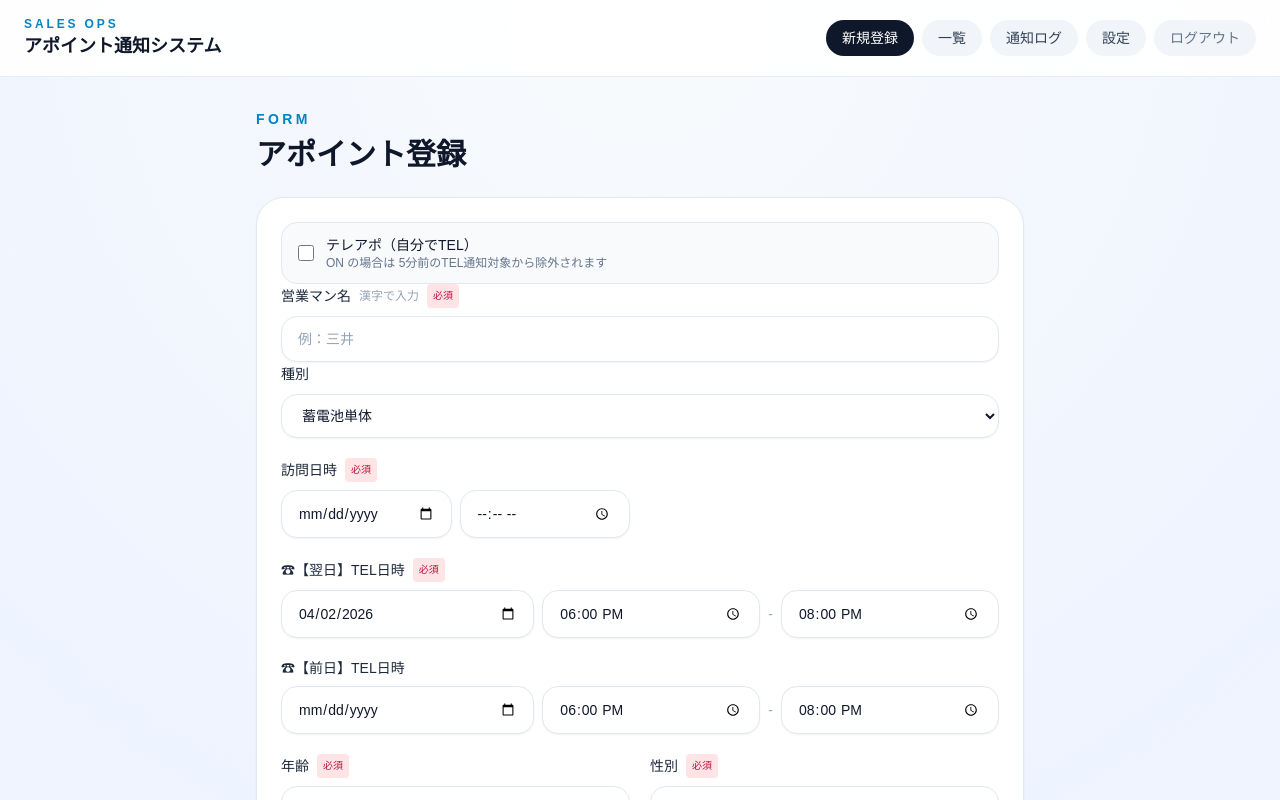
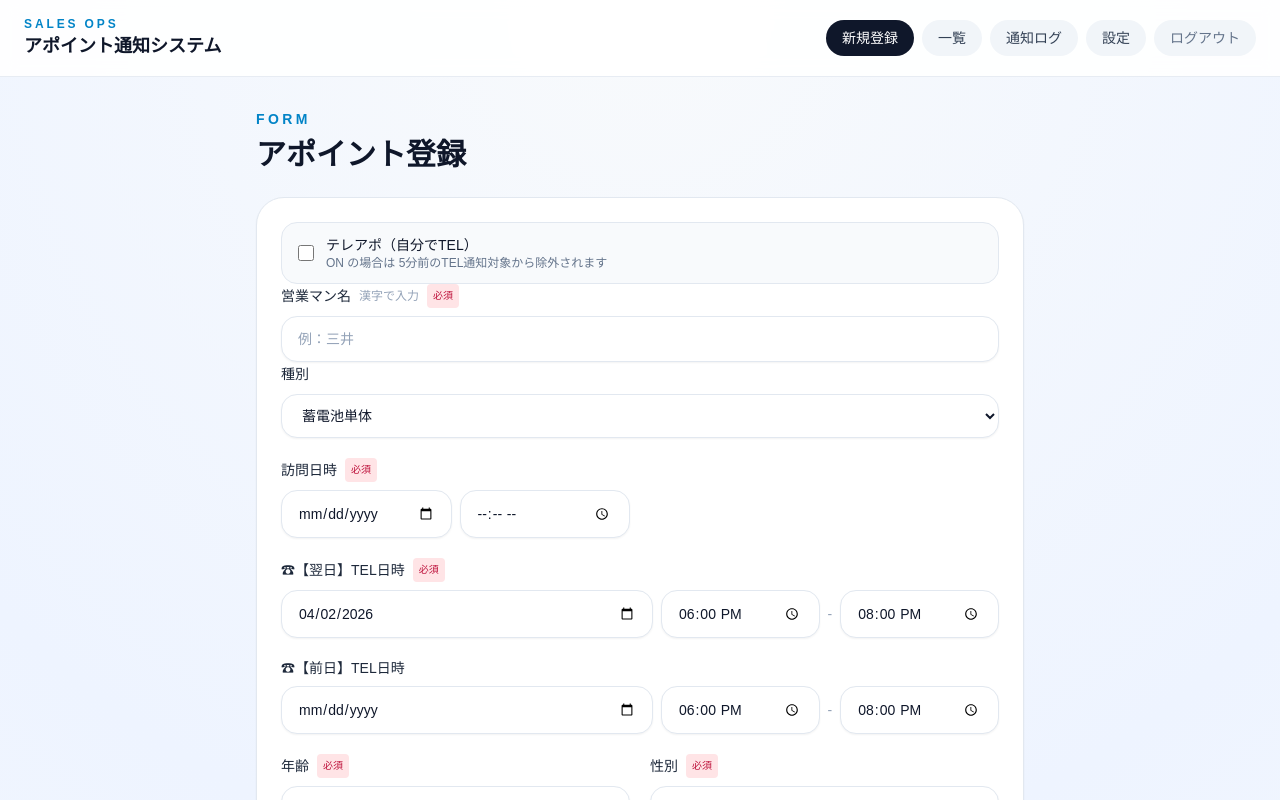
Before and after one commit to kmitsui-bit/bookish-garbanzo, a Next.js app: page /appointments/new in a window 1280 px wide. Shown: the top 800 px of the page. Built offline with nearby package versions, Linux system fonts and the light colour scheme; no server answers.

Commit message:
モバイルTEL日時入力の横幅崩れを修正

```diff
--- a/src/components/appointment-form.tsx
+++ b/src/components/appointment-form.tsx
@@ -250,14 +250,14 @@ export function AppointmentForm({ mode, initialValues, appointmentId }: Props) {
         {/* 翌日TEL日時 */}
         <div className="md:col-span-2">
           <Field label="☎【翌日】TEL日時" required error={errors.telAtDateInput?.[0] ?? errors.telAtStartTimeInput?.[0]}>
-            <div className="space-y-2 sm:grid sm:grid-cols-[minmax(0,1.15fr)_minmax(0,1fr)_auto_minmax(0,1fr)] sm:items-center sm:gap-2 sm:space-y-0">
+            <div className="grid gap-2 md:grid-cols-[minmax(0,1.1fr)_minmax(0,1fr)] md:items-center">
               <input
                 type="date"
                 className={dateTimeClass}
                 value={values.telAtDateInput}
                 onChange={(event) => setValues((prev) => ({ ...prev, telAtDateInput: event.target.value }))}
               />
-              <div className="grid grid-cols-[minmax(0,1fr)_auto_minmax(0,1fr)] items-center gap-2 sm:col-span-3">
+              <div className="grid min-w-0 grid-cols-[minmax(0,1fr)_auto_minmax(0,1fr)] items-center gap-2">
                 <input
                   type="time"
                   className={dateTimeClass}
@@ -279,14 +279,14 @@ export function AppointmentForm({ mode, initialValues, appointmentId }: Props) {
         {/* 前日TEL日時 */}
         <div className="md:col-span-2">
           <Field label="☎【前日】TEL日時">
-            <div className="space-y-2 sm:grid sm:grid-cols-[minmax(0,1.15fr)_minmax(0,1fr)_auto_minmax(0,1fr)] sm:items-center sm:gap-2 sm:space-y-0">
+            <div className="grid gap-2 md:grid-cols-[minmax(0,1.1fr)_minmax(0,1fr)] md:items-center">
               <input
                 type="date"
                 className={dateTimeClass}
                 value={values.prevDayTelAtDateInput}
                 onChange={(event) => setValues((prev) => ({ ...prev, prevDayTelAtDateInput: event.target.value }))}
               />
-              <div className="grid grid-cols-[minmax(0,1fr)_auto_minmax(0,1fr)] items-center gap-2 sm:col-span-3">
+              <div className="grid min-w-0 grid-cols-[minmax(0,1fr)_auto_minmax(0,1fr)] items-center gap-2">
                 <input
                   type="time"
                   className={dateTimeClass}
```
